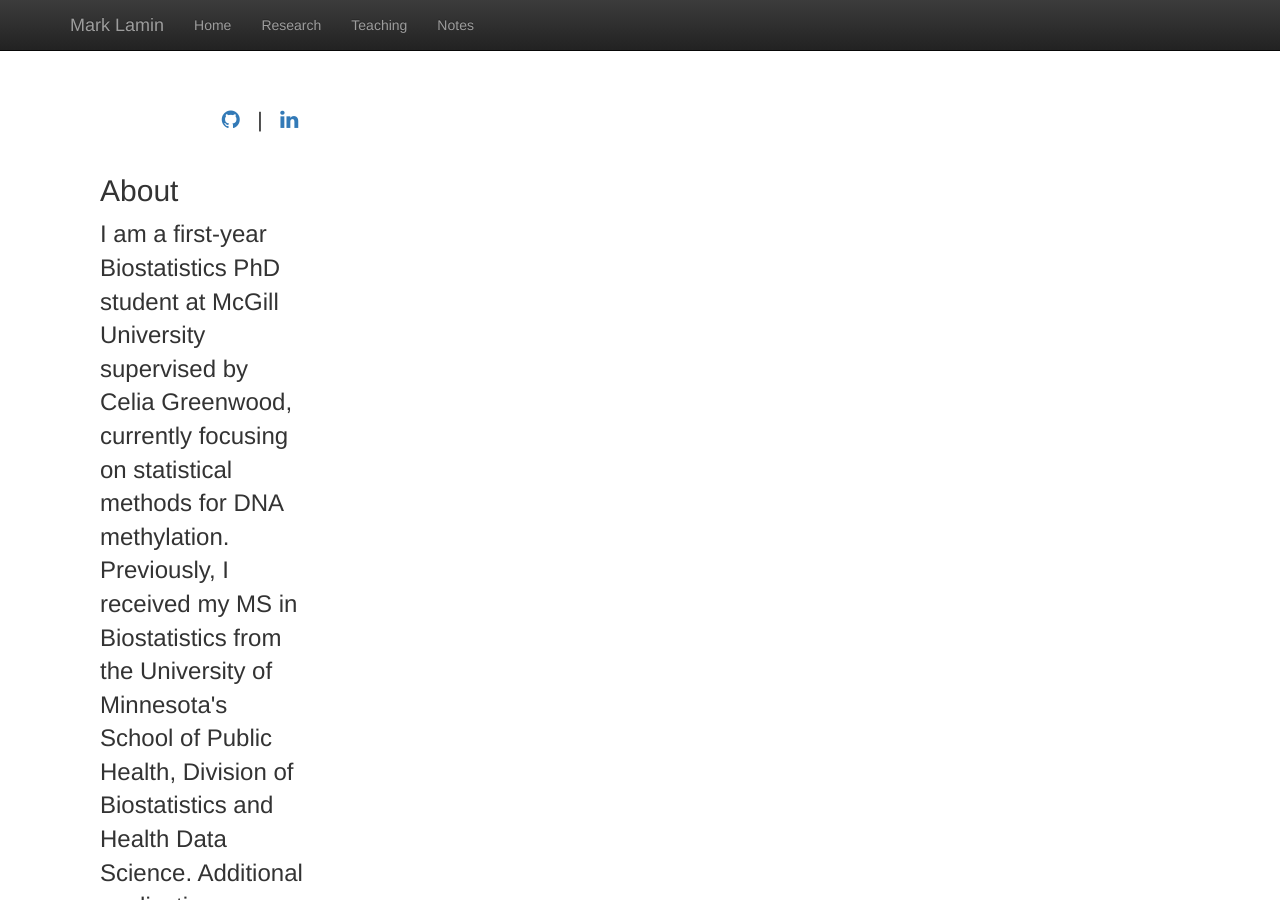
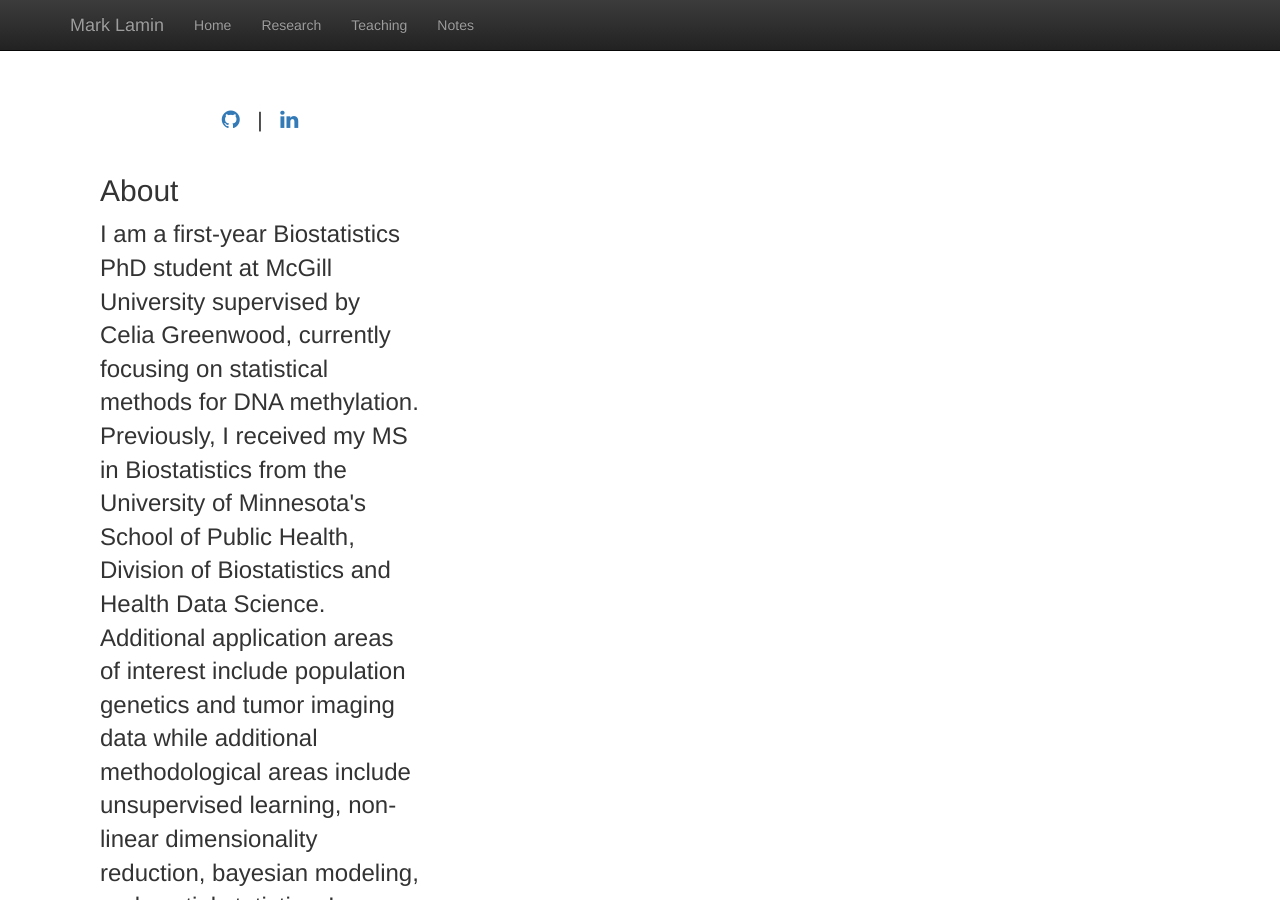
Before and after one commit to MarkLamin/MarkLamin.github.io, a Jekyll site: the page built from index.html, in a window 1280 px wide and 900 px high. Built offline with Jekyll 4.4.1, drawn with Linux system fonts in a browser that asks for light colours; nearby versions of some CDN libraries; library files that are not in the unit come from our copies.

Commit message:
Update index.html

```diff
--- a/index.html
+++ b/index.html
@@ -11,7 +11,7 @@
          &nbsp;&nbsp;|&nbsp;&nbsp;
   <a href = "https://www.linkedin.com/in/mark-lamin-bb60b51aa/"><i class="fa fa-linkedin" aria-hidden="true"></i></a>
          </p></center>
-<div class="col-md-8">
+<div class="col-md-12">
   <h2 class="featurette-heading">About </h2>
   <p class="lead" style="font-size: 24px">
 I am a first-year Biostatistics PhD student at McGill University supervised by Celia Greenwood, currently focusing on statistical methods for DNA methylation. Previously,
```
